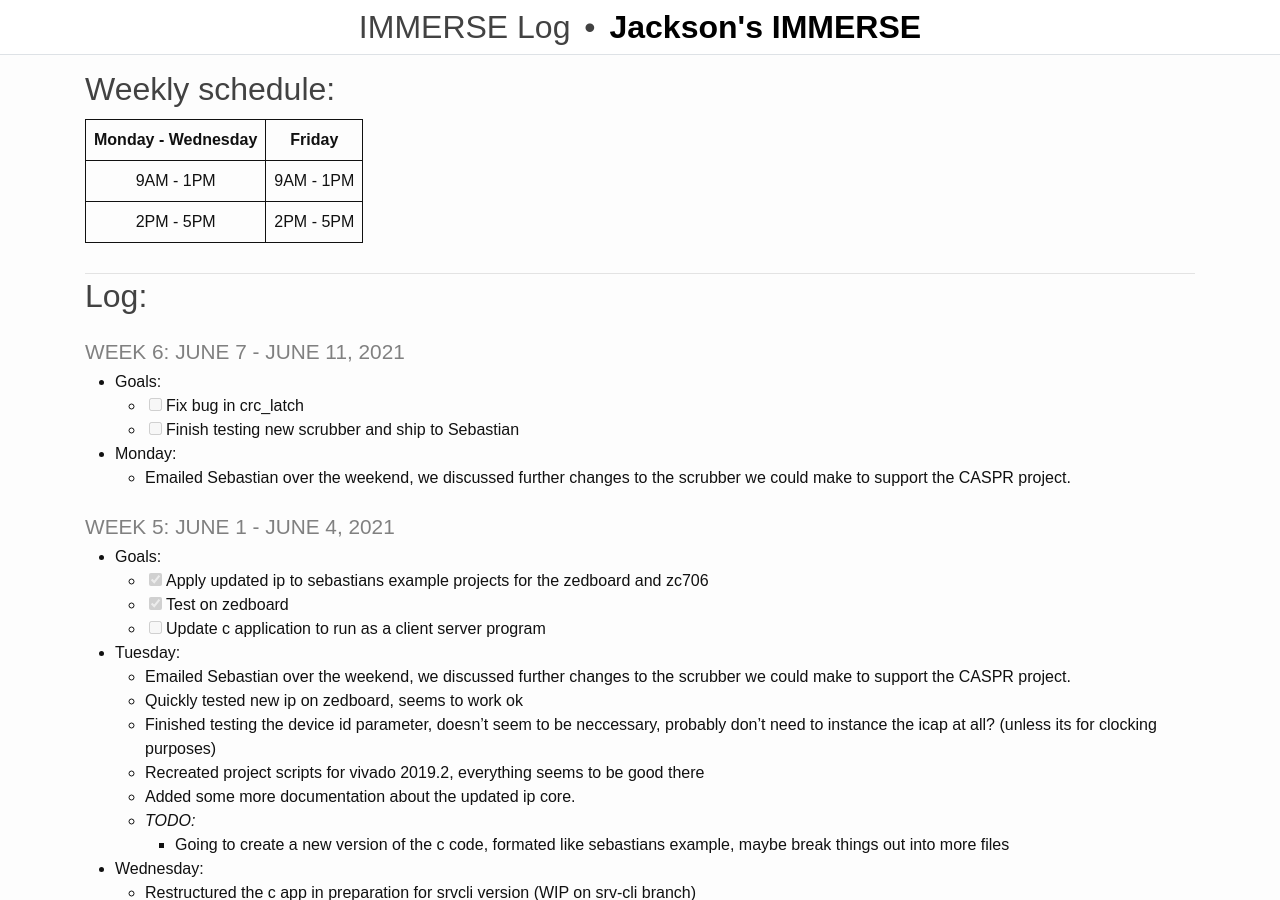
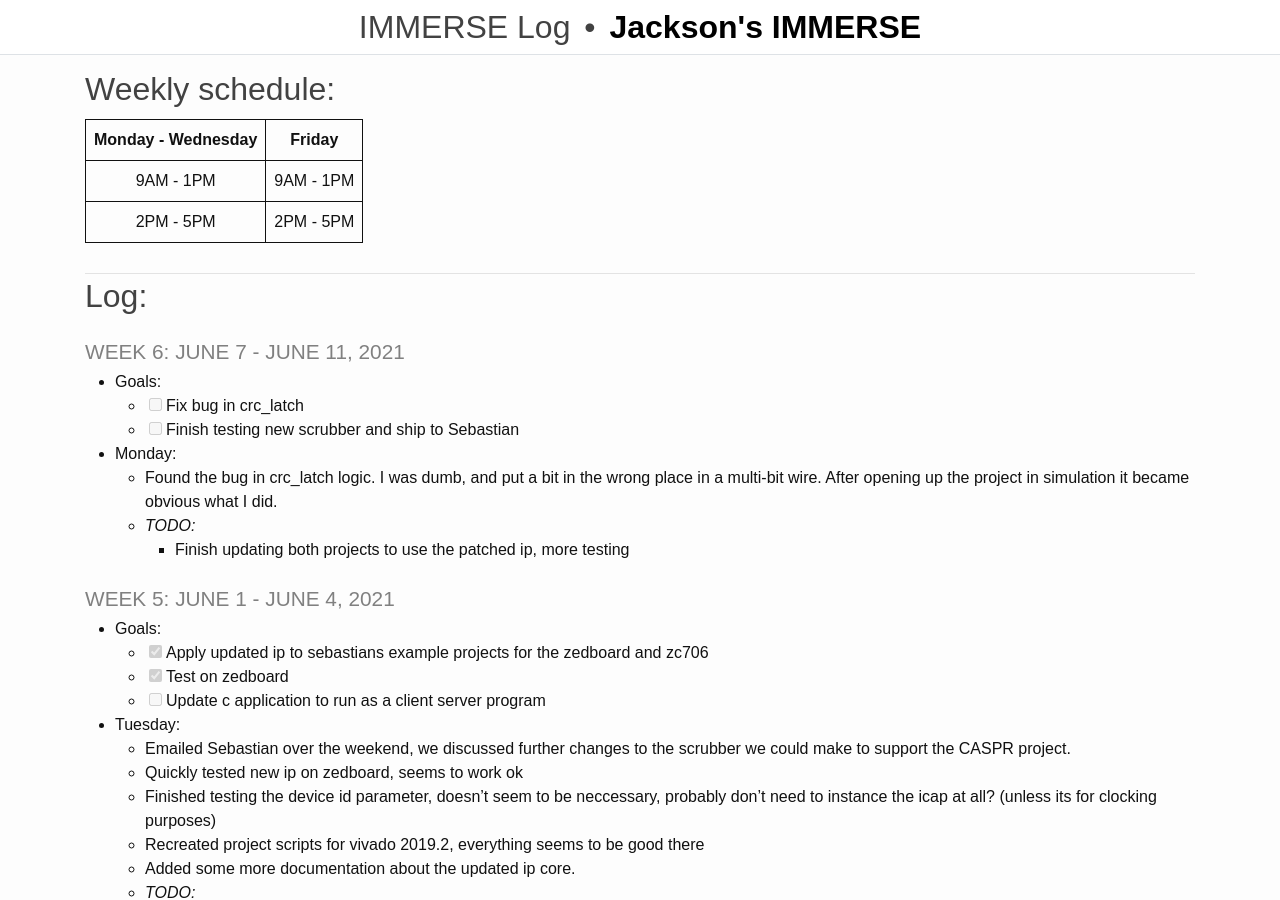
Before and after one commit to rjsmith1999/IMMERSE, a Jekyll site: the page built from _pages/log.md, in a window 1280 px wide and 900 px high. Built offline with Jekyll 4.4.1, drawn with Linux system fonts in a browser that asks for light colours.

Commit message:
Update Log

```diff
--- a/_pages/log.md
+++ b/_pages/log.md
@@ -20,7 +20,9 @@ title: IMMERSE Log
   - [ ] Finish testing new scrubber and ship to Sebastian
 
 * **Monday**:
-  - Emailed Sebastian over the weekend, we discussed further changes to the scrubber we could make to support the CASPR project.
+  - Found the bug in crc_latch logic. I was dumb, and put a bit in the wrong place in a multi-bit wire. After opening up the project in simulation it became obvious what I did.
+  - _TODO:_
+    - Finish updating both projects to use the patched ip, more testing
 
 ### Week 5: June 1 - June 4, 2021
 * **Goals**:
```
